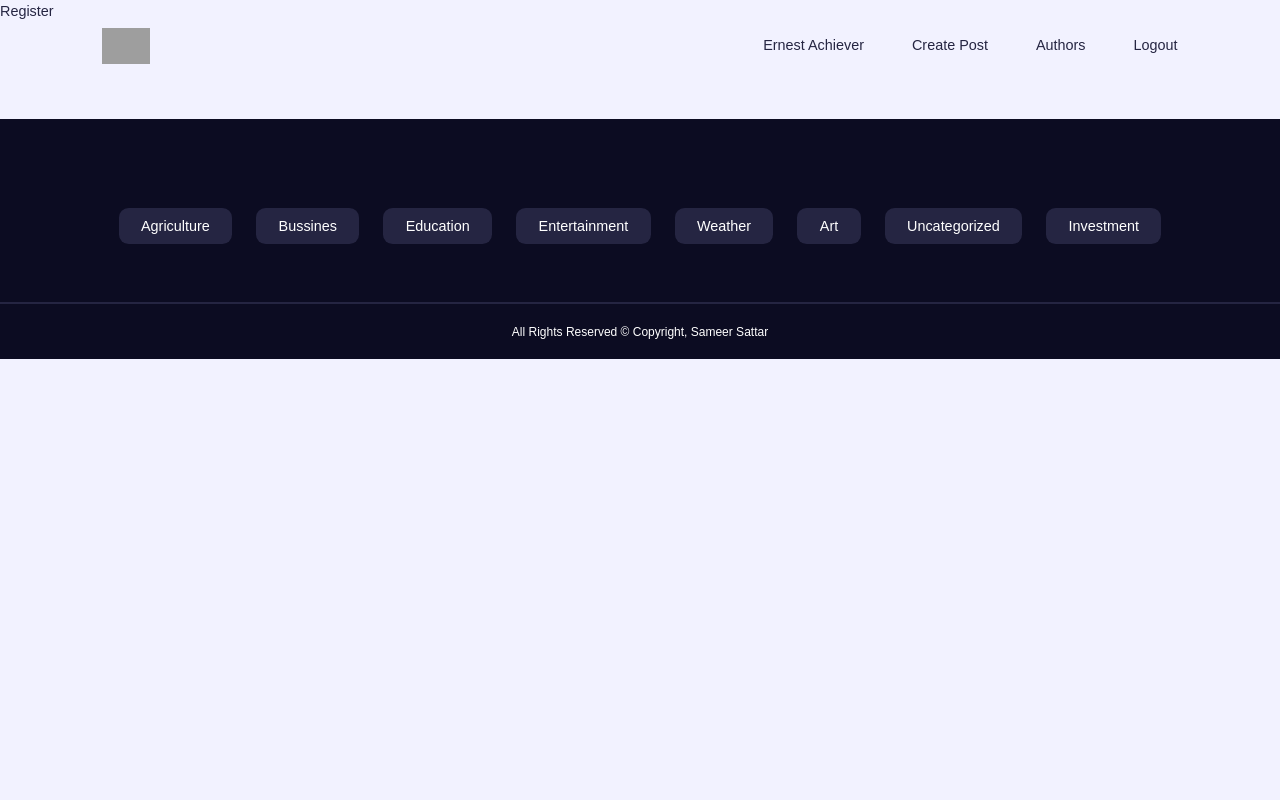
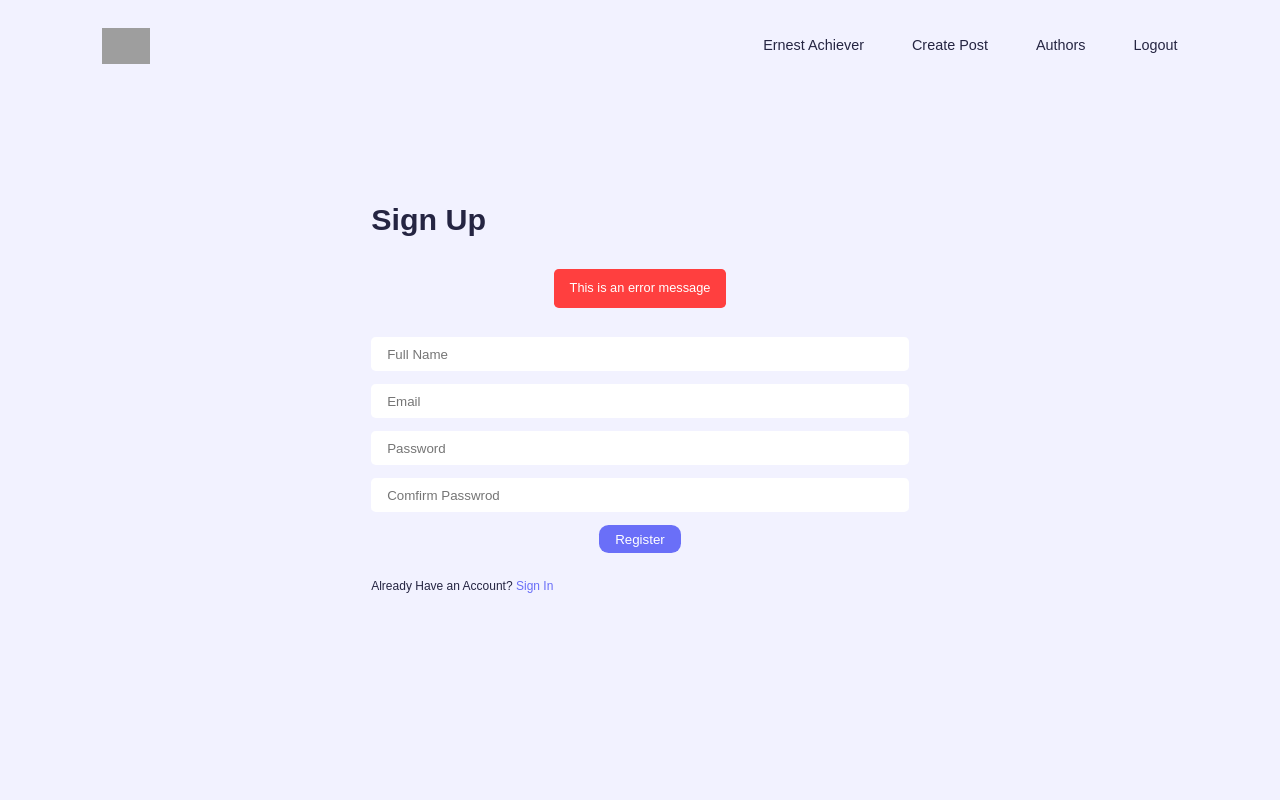
Before and after one commit to sameersattar123/Blog_App, a React (Vite) app in the folder frontend/: page /register in a window 1280 px wide. Shown: the top 800 px of the page. Built offline with nearby package versions, Linux system fonts and the light colour scheme; grey boxes are pictures that could not be loaded.

Commit message:
complete login register page

```diff
--- a/frontend/src/Pages/Login.jsx
+++ b/frontend/src/Pages/Login.jsx
@@ -1,9 +1,44 @@
-import React from 'react'
+import React, { useState } from "react";
+import { Link } from "react-router-dom";
 
 const Login = () => {
+  const [userData, setUserData] = useState({
+    email: "",
+    password: "",
+  });
+
+  const changeInputHandle = (e) => {
+    setUserData({ ...userData, [e.target.name]: e.target.value });
+  };
+  console.log(userData)
   return (
-    <div>Login</div>
-  )
-}
+    <section className="login">
+      <div className="container">
+        <h2>Sign In</h2>
+        <form action="" className="login_form form">
+          <p className="form_error_message">This is an error message</p>
+          <input
+            type="email"
+            placeholder="Email"
+            name="email"
+            value={userData.email}
+            onChange={changeInputHandle}
+            required
+          />
+          <input
+            type="password"
+            placeholder="Password"
+            name="password"
+            value={userData.password}
+            onChange={changeInputHandle}
+            required
+          />
+          <button className="btn primary" type="submit">Register</button>
+        </form>
+        <small>Don't Have an Account? <Link to={'/register'}>Sign Up</Link></small>
+      </div>
+    </section>
+  );
+};
 
-export default Login
+export default Login;
--- a/frontend/src/Pages/Register.jsx
+++ b/frontend/src/Pages/Register.jsx
@@ -1,9 +1,62 @@
-import React from 'react'
+import React, { useState } from "react";
+import { Link } from "react-router-dom";
 
 const Register = () => {
+  const [userData, setUserData] = useState({
+    name: "",
+    email: "",
+    password: "",
+    comfirmPassword : ''
+  });
+
+  const changeInputHandle = (e) => {
+    setUserData({ ...userData, [e.target.name]: e.target.value });
+  };
+  console.log(userData)
   return (
-    <div>Register</div>
-  )
-}
+    <section className="register">
+      <div className="container">
+        <h2>Sign Up</h2>
+        <form action="" className="register_form form">
+          <p className="form_error_message">This is an error message</p>
+          <input
+            type="text"
+            placeholder="Full Name"
+            name="name"
+            value={userData.name}
+            onChange={changeInputHandle}
+            required
+          />
+          <input
+            type="email"
+            placeholder="Email"
+            name="email"
+            value={userData.email}
+            onChange={changeInputHandle}
+            required
+          />
+          <input
+            type="password"
+            placeholder="Password"
+            name="password"
+            value={userData.password}
+            onChange={changeInputHandle}
+            required
+          />
+          <input
+            type="password"
+            placeholder="Comfirm Passwrod"
+            name="comfirmPassword"
+            value={userData.comfirmPassword}
+            onChange={changeInputHandle}
+            required
+          />
+          <button className="btn primary" type="submit">Register</button>
+        </form>
+        <small>Already Have an Account? <Link to={'/login'}>Sign In</Link></small>
+      </div>
+    </section>
+  );
+};
 
-export default Register
+export default Register;
--- a/frontend/src/index.css
+++ b/frontend/src/index.css
@@ -213,7 +213,9 @@
 }
 
 /* posts  */
-.posts-container , .author-posts-container , .category-posts-container {
+.posts-container,
+.author-posts-container,
+.category-posts-container {
   display: grid;
   gap: 4rem;
   grid-template-columns: repeat(3, 1fr);
@@ -242,7 +244,7 @@
 }
 
 .post_content h3 {
-    margin:  1rem 0 0.6rem;
+  margin: 1rem 0 0.6rem;
 }
 
 .post_footer {
@@ -291,3 +293,59 @@
   margin: 1rem 0;
   overflow: hidden;
 }
+
+/* register  */
+
+.form {
+  display: flex;
+  flex-direction: column;
+  align-items: center;
+  gap: 0.8rem;
+}
+
+select,
+input,
+textarea {
+  width: 100%;
+  padding: 0.6rem 1rem;
+  border-radius: var(--radius-1);
+  resize: none;
+}
+
+.form_error_message {
+  background-color: var(--color-red);
+  color: var(--color-white);
+  font-size: 0.8rem;
+  padding: 0.6rem 1rem;
+  border-radius: var(--radius-1);
+  display: block;
+  margin-bottom: 1rem;
+}
+
+.login,
+.register,
+.create_post {
+  width: var(--form-width);
+  margin-inline: auto;
+  height: calc(100vh - 12rem);
+  display: flex;
+  flex-direction: column;
+  justify-content: center;
+  align-items: center;
+}
+
+.login h2,
+.register h2,
+.create_post h2 {
+  margin-bottom: 2rem;
+}
+.login small a,
+.register small a {
+  color: var(--color-primary);
+}
+
+.login small,
+.register small {
+  margin-top: 1.5rem;
+  display: block;
+}
```
Lines whose indentation alone changed are shown as unchanged.
